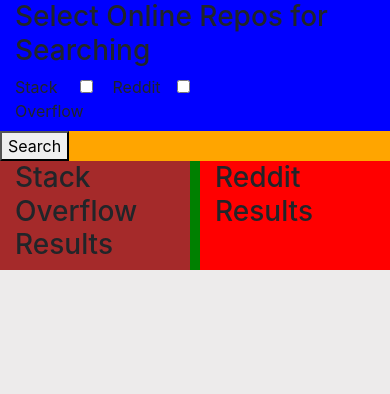
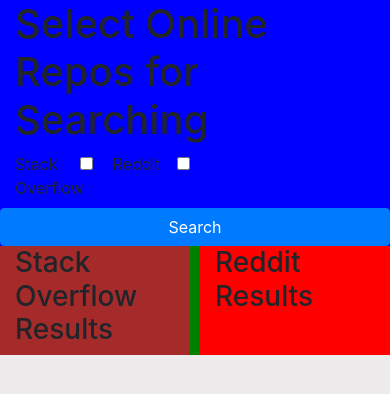
Before and after one commit to dsaa86/stredsearch-frontend, a React (Create React App) app in the folder app/: page / in a window 390 px wide. Shown: the top 394 px of the page. Built offline with nearby package versions, Linux system fonts and the light colour scheme.

Commit message:
Refactored Reddit Search Options and Search Button for responsiveness

```diff
--- a/app/src/components/SearchButton.js
+++ b/app/src/components/SearchButton.js
@@ -33,8 +33,10 @@
     };
 
     return(
-        <div className="search-button-container">
-            <button onClick={searchButtonHandler}>Search</button>
-        </div>
+            <div className="container">
+                <div className='row'>
+                    <button className="col-12 btn btn-primary" type="button" onClick={searchButtonHandler}>Search</button>
+                </div>
+            </div>
     );
 }
--- a/app/src/components/StredSearch.js
+++ b/app/src/components/StredSearch.js
@@ -21,7 +21,7 @@
     return(
         <div className="stredsearch-container">
             <div className="container">
-                <SearchOptionsHeader title={"Select Online Repos for Searching"}/>
+                <SearchOptionsHeader title={"Select Online Repos for Searching"} headerType={1}/>
                 <SoRedditPicker showSO={showSO} showReddit={showReddit} soCheckHandler={soCheckHandler} redditCheckHandler={redditCheckHandler}/>
             </div>
             {showSO &&
--- a/app/src/components/redditoptions-components/RedditSearchBy.js
+++ b/app/src/components/redditoptions-components/RedditSearchBy.js
@@ -8,10 +8,10 @@
 
     return(
         <div className="row">
-                <div className="col-sm-3">
+                <div className="col-sm-3 col-12">
                     <span>Search By</span>
                 </div>
-                <div className="col-sm">
+                <div className="col-sm col-12">
                     <select onChange={handleInputChange}>
                         <option value="list">Questions</option>
                         <option value="src">Sub Reddits</option>
--- a/app/src/components/redditoptions-components/RedditSearchQuery.js
+++ b/app/src/components/redditoptions-components/RedditSearchQuery.js
@@ -14,10 +14,10 @@
 
     return(
         <div className="row">
-            <div className="col-sm-3">
+            <div className="col-sm-3 col-12">
                 <span>Search Query</span>
             </div>
-            <div className="col-sm">
+            <div className="col-sm-9 col-12">
                 <input type="text" id="reddit-query-input" name="reddit-query-input" className="col" onChange={handleInputChange}/>
             </div>
         </div>
--- a/app/src/components/redditoptions-components/RedditSubreddits.js
+++ b/app/src/components/redditoptions-components/RedditSubreddits.js
@@ -13,10 +13,10 @@
 
     return(
         <div className="row">
-                <div className="col-sm-3">
+                <div className="col-sm-3 col-12">
                     <span>Subreddits</span>
                 </div>
-                <div className='col-sm'>
+                <div className='col-sm-9 col-12'>
                     <input type="text" id="reddit-subreddit-input" name="reddit-subreddit-input" className="col" onChange={handleInputChange}/>
                 </div>
         </div>
```
